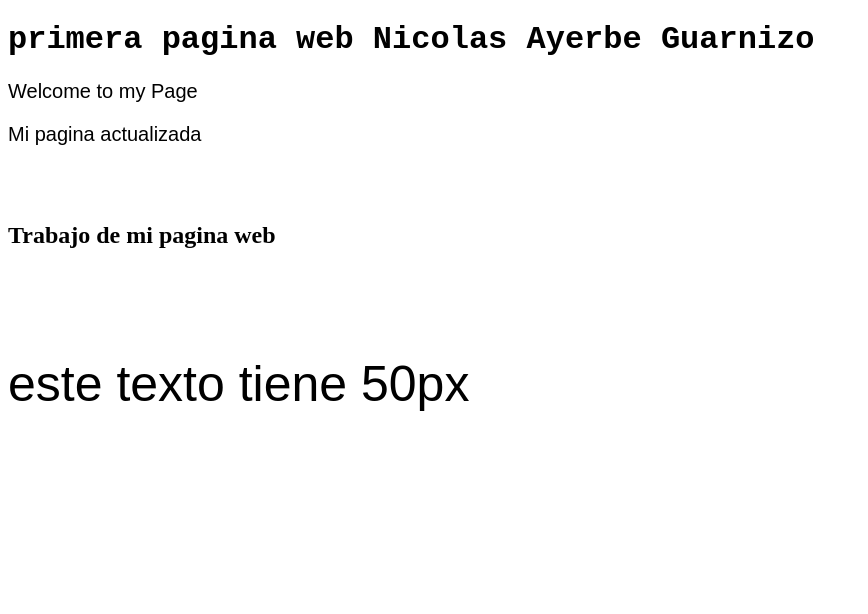
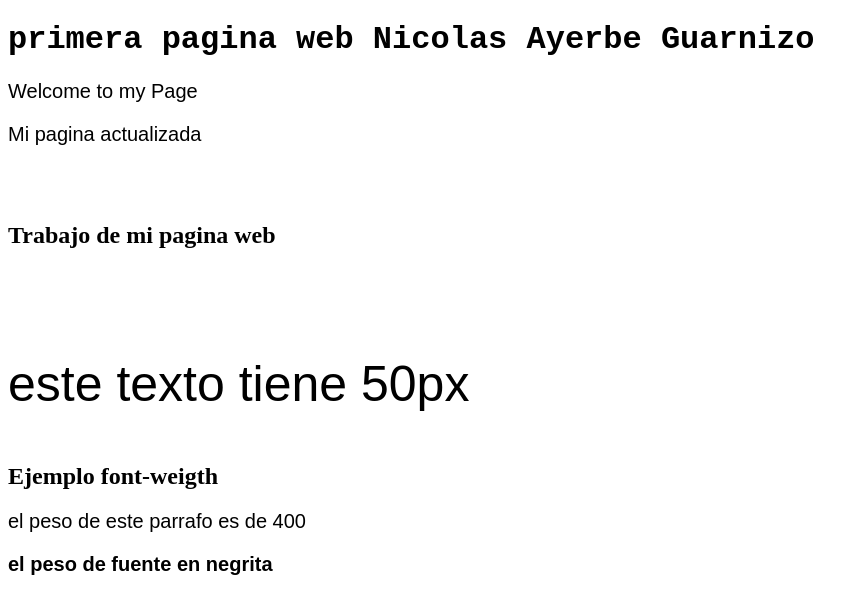
Before and after one commit to NicolasAyerbe/NIcolas_Ayerbe, a plain HTML site: page index.html in a window 1280 px wide. Shown: the whole page, without its empty margins (0-868 px from the left). Drawn offline with Linux system fonts and the light colour scheme.

Commit message:
aprendiendo a usar font w

```diff
--- a/css/Style.css
+++ b/css/Style.css
@@ -6,3 +6,9 @@ p {
 }
 .Big_font {font-size: 50px;
 }
+.fuente-normal {font-weight: 400;
+
+}
+.fuente-negrita {font-weight: bold;
+
+}
--- a/index.html
+++ b/index.html
@@ -14,6 +14,10 @@
     <h2>Trabajo de mi pagina web </h2>
     <Br></Br>
     <p class="Big_font">este texto tiene 50px</p>
+    <h2>Ejemplo font-weigth </h2>
+    <p class="fuente-normal">el peso de este parrafo es de 400</p>
+    <p class="fuente-negrita">el peso de fuente en negrita</p>
+
 
 </body>
 </html>
```
